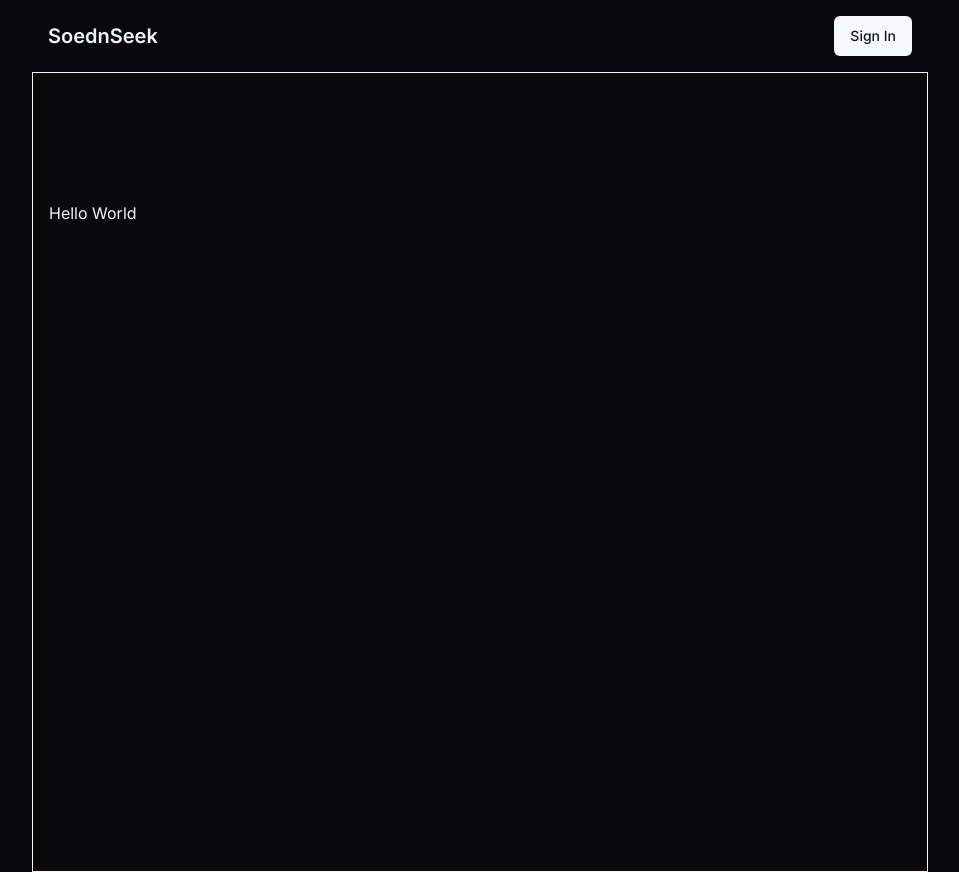
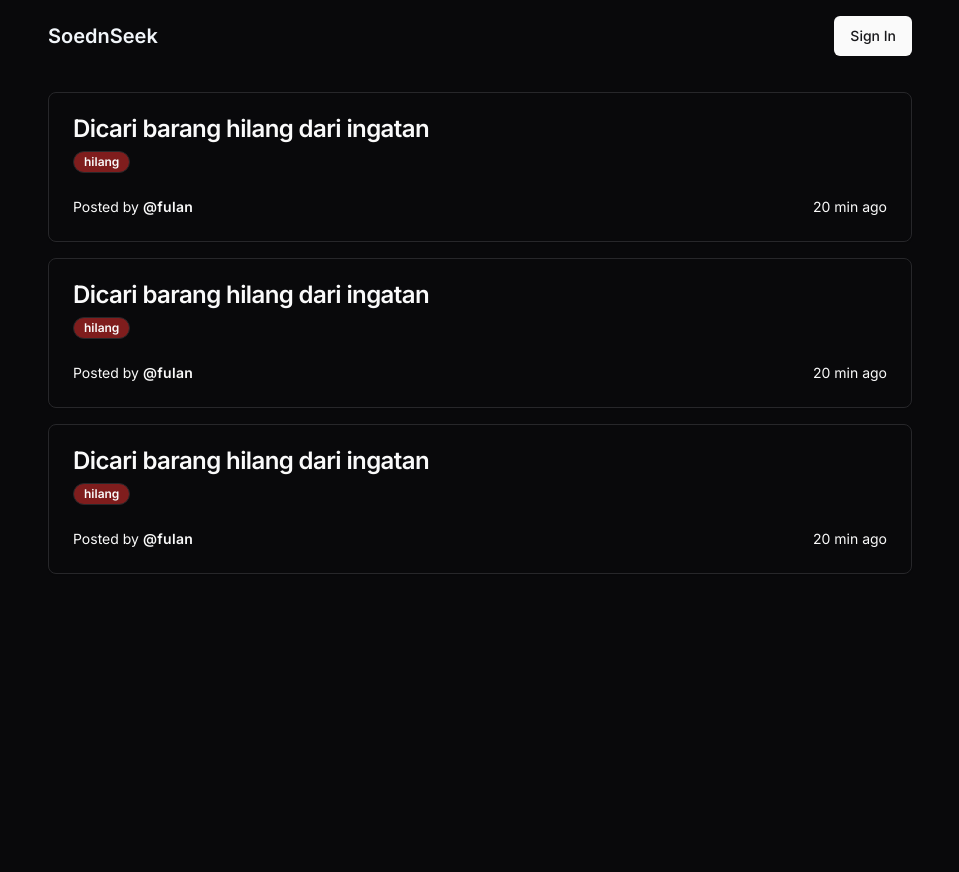
Before and after one commit to kimnopal/soed-n-seek, a Next.js app: page / in a window 1280 px wide. Shown: the whole page, without its empty margins (160-1119 px from the left). Built offline with nearby package versions, Linux system fonts and the light colour scheme.

Commit message:
feat: add post card

```diff
--- a/package.json
+++ b/package.json
@@ -9,6 +9,7 @@
     "lint": "next lint"
   },
   "dependencies": {
+    "@radix-ui/react-avatar": "^1.0.4",
     "@radix-ui/react-slot": "^1.0.2",
     "class-variance-authority": "^0.7.0",
     "clsx": "^2.1.0",
--- a/src/app/layout.tsx
+++ b/src/app/layout.tsx
@@ -25,7 +25,7 @@ export default function RootLayout({
         )}
       >
         <Navbar />
-        <main className="mx-auto w-full max-w-3xl min-h-screen flex flex-col pt-32 px-4 gap-8 lg:max-w-4xl border border-red-50">
+        <main className="mx-auto w-full max-w-3xl min-h-screen flex flex-col pt-5 px-4 gap-4 lg:max-w-4xl">
           {children}
         </main>
       </body>
--- a/src/app/page.tsx
+++ b/src/app/page.tsx
@@ -1,10 +1,13 @@
+import PostCard from "@/components/post-card";
 import { Button } from "@/components/ui/button";
 import Image from "next/image";
 
 export default function Home() {
   return (
     <>
-      <h1>Hello World</h1>
+      <PostCard />
+      <PostCard />
+      <PostCard />
     </>
   );
 }
--- /dev/null
+++ b/src/app/posts/[slug]/page.tsx
@@ -0,0 +1,7 @@
+export default function Post() {
+  return (
+    <>
+      <h1>Test</h1>
+    </>
+  );
+}
--- /dev/null
+++ b/src/components/post-card.tsx
@@ -0,0 +1,48 @@
+import {
+  Card,
+  CardContent,
+  CardDescription,
+  CardFooter,
+  CardHeader,
+  CardTitle,
+} from "@/components/ui/card";
+import { Badge } from "@/components/ui/badge";
+import { cn } from "@/lib/utils";
+import Link from "next/link";
+import { Avatar, AvatarFallback, AvatarImage } from "@/components/ui/avatar";
+
+const PostCard = () => {
+  return (
+    <>
+      <Card>
+        <CardHeader>
+          <Link href={"/"} className="w-fit">
+            <CardTitle>Dicari barang hilang dari ingatan</CardTitle>
+          </Link>
+          <CardDescription>
+            <Badge variant={"destructive"} className="mt-1">
+              hilang
+            </Badge>
+          </CardDescription>
+        </CardHeader>
+        {/* <CardContent>
+          <p>Card Content</p>
+        </CardContent> */}
+        <CardFooter>
+          <div className="w-full flex justify-between items-end">
+            <p className="text-sm">
+              Posted by{" "}
+              <Link href={"/"} className="font-semibold tracking-wide">
+                @fulan
+              </Link>
+            </p>
+
+            <p className="text-sm">20 min ago</p>
+          </div>
+        </CardFooter>
+      </Card>
+    </>
+  );
+};
+
+export default PostCard;
--- /dev/null
+++ b/src/components/ui/avatar.tsx
@@ -0,0 +1,50 @@
+"use client"
+
+import * as React from "react"
+import * as AvatarPrimitive from "@radix-ui/react-avatar"
+
+import { cn } from "@/lib/utils"
+
+const Avatar = React.forwardRef<
+  React.ElementRef<typeof AvatarPrimitive.Root>,
+  React.ComponentPropsWithoutRef<typeof AvatarPrimitive.Root>
+>(({ className, ...props }, ref) => (
+  <AvatarPrimitive.Root
+    ref={ref}
+    className={cn(
+      "relative flex h-10 w-10 shrink-0 overflow-hidden rounded-full",
+      className
+    )}
+    {...props}
+  />
+))
+Avatar.displayName = AvatarPrimitive.Root.displayName
+
+const AvatarImage = React.forwardRef<
+  React.ElementRef<typeof AvatarPrimitive.Image>,
+  React.ComponentPropsWithoutRef<typeof AvatarPrimitive.Image>
+>(({ className, ...props }, ref) => (
+  <AvatarPrimitive.Image
+    ref={ref}
+    className={cn("aspect-square h-full w-full", className)}
+    {...props}
+  />
+))
+AvatarImage.displayName = AvatarPrimitive.Image.displayName
+
+const AvatarFallback = React.forwardRef<
+  React.ElementRef<typeof AvatarPrimitive.Fallback>,
+  React.ComponentPropsWithoutRef<typeof AvatarPrimitive.Fallback>
+>(({ className, ...props }, ref) => (
+  <AvatarPrimitive.Fallback
+    ref={ref}
+    className={cn(
+      "flex h-full w-full items-center justify-center rounded-full bg-zinc-100 dark:bg-zinc-800",
+      className
+    )}
+    {...props}
+  />
+))
+AvatarFallback.displayName = AvatarPrimitive.Fallback.displayName
+
+export { Avatar, AvatarImage, AvatarFallback }
--- /dev/null
+++ b/src/components/ui/badge.tsx
@@ -0,0 +1,36 @@
+import * as React from "react"
+import { cva, type VariantProps } from "class-variance-authority"
+
+import { cn } from "@/lib/utils"
+
+const badgeVariants = cva(
+  "inline-flex items-center rounded-full border border-zinc-200 px-2.5 py-0.5 text-xs font-semibold transition-colors focus:outline-none focus:ring-2 focus:ring-zinc-950 focus:ring-offset-2 dark:border-zinc-800 dark:focus:ring-zinc-300",
+  {
+    variants: {
+      variant: {
+        default:
+          "border-transparent bg-zinc-900 text-zinc-50 hover:bg-zinc-900/80 dark:bg-zinc-50 dark:text-zinc-900 dark:hover:bg-zinc-50/80",
+        secondary:
+          "border-transparent bg-zinc-100 text-zinc-900 hover:bg-zinc-100/80 dark:bg-zinc-800 dark:text-zinc-50 dark:hover:bg-zinc-800/80",
+        destructive:
+          "border-transparent bg-red-500 text-zinc-50 hover:bg-red-500/80 dark:bg-red-900 dark:text-zinc-50 dark:hover:bg-red-900/80",
+        outline: "text-zinc-950 dark:text-zinc-50",
+      },
+    },
+    defaultVariants: {
+      variant: "default",
+    },
+  }
+)
+
+export interface BadgeProps
+  extends React.HTMLAttributes<HTMLDivElement>,
+    VariantProps<typeof badgeVariants> {}
+
+function Badge({ className, variant, ...props }: BadgeProps) {
+  return (
+    <div className={cn(badgeVariants({ variant }), className)} {...props} />
+  )
+}
+
+export { Badge, badgeVariants }
--- a/src/components/ui/button.tsx
+++ b/src/components/ui/button.tsx
@@ -5,19 +5,19 @@ import { cva, type VariantProps } from "class-variance-authority"
 import { cn } from "@/lib/utils"
 
 const buttonVariants = cva(
-  "inline-flex items-center justify-center whitespace-nowrap rounded-md text-sm font-medium ring-offset-white transition-colors focus-visible:outline-none focus-visible:ring-2 focus-visible:ring-slate-950 focus-visible:ring-offset-2 disabled:pointer-events-none disabled:opacity-50 dark:ring-offset-slate-950 dark:focus-visible:ring-slate-300",
+  "inline-flex items-center justify-center whitespace-nowrap rounded-md text-sm font-medium ring-offset-white transition-colors focus-visible:outline-none focus-visible:ring-2 focus-visible:ring-zinc-950 focus-visible:ring-offset-2 disabled:pointer-events-none disabled:opacity-50 dark:ring-offset-zinc-950 dark:focus-visible:ring-zinc-300",
   {
     variants: {
       variant: {
-        default: "bg-slate-900 text-slate-50 hover:bg-slate-900/90 dark:bg-slate-50 dark:text-slate-900 dark:hover:bg-slate-50/90",
+        default: "bg-zinc-900 text-zinc-50 hover:bg-zinc-900/90 dark:bg-zinc-50 dark:text-zinc-900 dark:hover:bg-zinc-50/90",
         destructive:
-          "bg-red-500 text-slate-50 hover:bg-red-500/90 dark:bg-red-900 dark:text-slate-50 dark:hover:bg-red-900/90",
+          "bg-red-500 text-zinc-50 hover:bg-red-500/90 dark:bg-red-900 dark:text-zinc-50 dark:hover:bg-red-900/90",
         outline:
-          "border border-slate-200 bg-white hover:bg-slate-100 hover:text-slate-900 dark:border-slate-800 dark:bg-slate-950 dark:hover:bg-slate-800 dark:hover:text-slate-50",
+          "border border-zinc-200 bg-white hover:bg-zinc-100 hover:text-zinc-900 dark:border-zinc-800 dark:bg-zinc-950 dark:hover:bg-zinc-800 dark:hover:text-zinc-50",
         secondary:
-          "bg-slate-100 text-slate-900 hover:bg-slate-100/80 dark:bg-slate-800 dark:text-slate-50 dark:hover:bg-slate-800/80",
-        ghost: "hover:bg-slate-100 hover:text-slate-900 dark:hover:bg-slate-800 dark:hover:text-slate-50",
-        link: "text-slate-900 underline-offset-4 hover:underline dark:text-slate-50",
+          "bg-zinc-100 text-zinc-900 hover:bg-zinc-100/80 dark:bg-zinc-800 dark:text-zinc-50 dark:hover:bg-zinc-800/80",
+        ghost: "hover:bg-zinc-100 hover:text-zinc-900 dark:hover:bg-zinc-800 dark:hover:text-zinc-50",
+        link: "text-zinc-900 underline-offset-4 hover:underline dark:text-zinc-50",
       },
       size: {
         default: "h-10 px-4 py-2",
--- /dev/null
+++ b/src/components/ui/card.tsx
@@ -0,0 +1,79 @@
+import * as React from "react"
+
+import { cn } from "@/lib/utils"
+
+const Card = React.forwardRef<
+  HTMLDivElement,
+  React.HTMLAttributes<HTMLDivElement>
+>(({ className, ...props }, ref) => (
+  <div
+    ref={ref}
+    className={cn(
+      "rounded-lg border border-zinc-200 bg-white text-zinc-950 shadow-sm dark:border-zinc-800 dark:bg-zinc-950 dark:text-zinc-50",
+      className
+    )}
+    {...props}
+  />
+))
+Card.displayName = "Card"
+
+const CardHeader = React.forwardRef<
+  HTMLDivElement,
+  React.HTMLAttributes<HTMLDivElement>
+>(({ className, ...props }, ref) => (
+  <div
+    ref={ref}
+    className={cn("flex flex-col space-y-1.5 p-6", className)}
+    {...props}
+  />
+))
+CardHeader.displayName = "CardHeader"
+
+const CardTitle = React.forwardRef<
+  HTMLParagraphElement,
+  React.HTMLAttributes<HTMLHeadingElement>
+>(({ className, ...props }, ref) => (
+  <h3
+    ref={ref}
+    className={cn(
+      "text-2xl font-semibold leading-none tracking-tight",
+      className
+    )}
+    {...props}
+  />
+))
+CardTitle.displayName = "CardTitle"
+
+const CardDescription = React.forwardRef<
+  HTMLParagraphElement,
+  React.HTMLAttributes<HTMLParagraphElement>
+>(({ className, ...props }, ref) => (
+  <p
+    ref={ref}
+    className={cn("text-sm text-zinc-500 dark:text-zinc-400", className)}
+    {...props}
+  />
+))
+CardDescription.displayName = "CardDescription"
+
+const CardContent = React.forwardRef<
+  HTMLDivElement,
+  React.HTMLAttributes<HTMLDivElement>
+>(({ className, ...props }, ref) => (
+  <div ref={ref} className={cn("p-6 pt-0", className)} {...props} />
+))
+CardContent.displayName = "CardContent"
+
+const CardFooter = React.forwardRef<
+  HTMLDivElement,
+  React.HTMLAttributes<HTMLDivElement>
+>(({ className, ...props }, ref) => (
+  <div
+    ref={ref}
+    className={cn("flex items-center p-6 pt-0", className)}
+    {...props}
+  />
+))
+CardFooter.displayName = "CardFooter"
+
+export { Card, CardHeader, CardFooter, CardTitle, CardDescription, CardContent }
```
Also changed, not shown: components.json, 2 other files (tests, documents, lock files or other folders).
